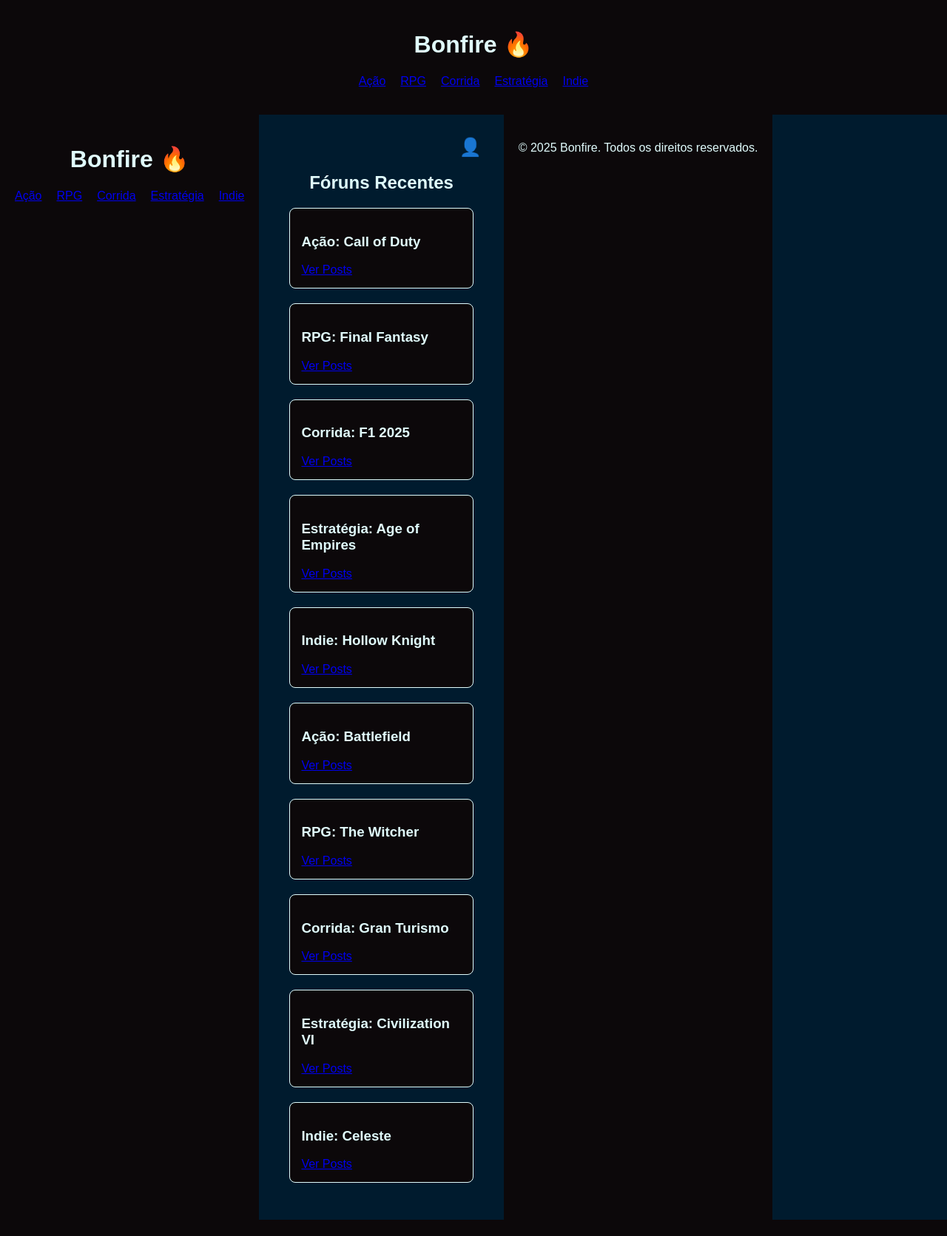
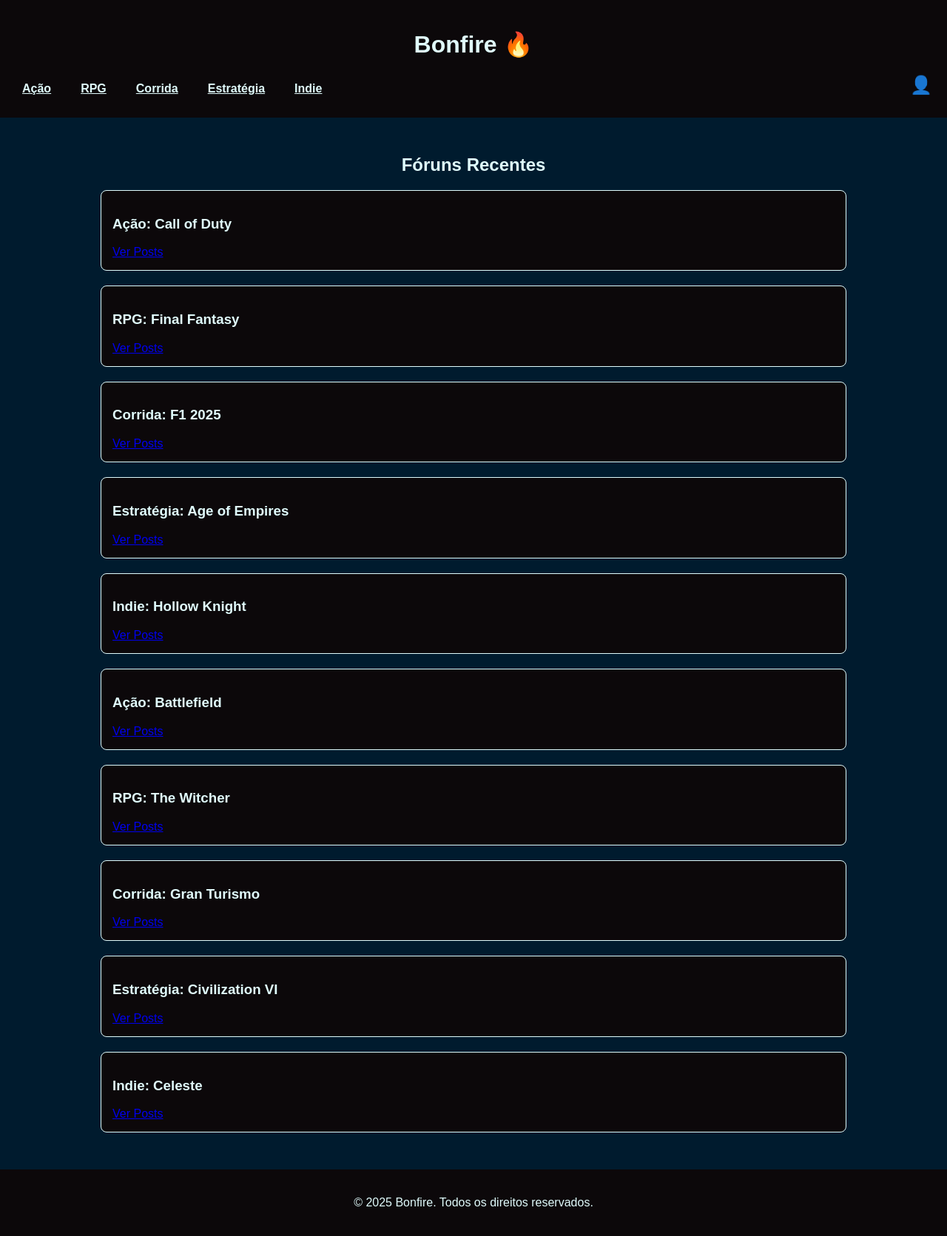
Before and after one commit to Brondani-7/TCC, a PHP site: page / in a window 1280 px wide. Shown: the whole page at 74% size. Before the commit the page ends 1649 px from the top, so only its background shows below. Run offline with PHP 8.4, Linux system fonts and the light colour scheme; data comes from the database, SQL or seed files in the repository.

Commit message:
Add files via upload

```diff
--- a/bonfire 2/assets/style.css
+++ b/bonfire 2/assets/style.css
@@ -18,6 +18,40 @@ html, body {
   transition: background-color 0.3s, color 0.3s;
 }
 
+nav {
+  display: flex;
+  align-items: center;
+  justify-content: space-between; /* links à esquerda, ícone à direita */
+}
+
+nav ul {
+  display: flex;
+  list-style: none;
+  gap: 20px;
+  padding: 0;
+  margin: 0;
+}
+
+nav ul li a {
+  color: var(--light-cyan);
+  font-weight: bold;
+  padding: 10px;
+  border-radius: 5px;
+  transition: background 0.3s;
+}
+
+nav ul li a:hover {
+  background-color: var(--light-cyan);
+  color: var(--oxford-blue);
+}
+
+.profile-icon {
+  font-size: 24px;
+  cursor: pointer;
+  margin-left: auto; /* garante que vá para a direita */
+}
+
+
 h2 {
   text-align: center;
   margin-top: 20px;
@@ -28,6 +62,18 @@ h2 {
   flex-direction: column;
   min-height: 100vh;
 }
+
+.profile-icon a {
+  font-size: 24px;
+  text-decoration: none;
+  color: var(--light-cyan);
+  transition: color 0.3s;
+}
+
+.profile-icon a:hover {
+  color: #c0e6ea; /* tom mais claro no hover */
+}
+
 
 /* Header e Footer fixos */
 header, footer {
--- a/bonfire 2/cadastro.php
+++ b/bonfire 2/cadastro.php
@@ -4,10 +4,11 @@ include('includes/db.php');
 if ($_SERVER["REQUEST_METHOD"] == "POST") {
   $email = $_POST['email'];
   $name = $_POST['name'];
-  $password = password_hash($_POST['password'], PASSWORD_DEFAULT);
+  $senha = $_POST['password'];
+  $hash = password_hash($senha, PASSWORD_DEFAULT);
 
   $stmt = $pdo->prepare("INSERT INTO usuários (Email, Name, Password) VALUES (?, ?, ?)");
-  $stmt->execute([$email, $name, $password]);
+  $stmt->execute([$email, $nome, $hash]);
 
   header("Location: login.php");
 }
--- a/bonfire 2/includes/header.php
+++ b/bonfire 2/includes/header.php
@@ -10,7 +10,8 @@
       <li><a href="index.php?categoria=estrategia">Estratégia</a></li>
       <li><a href="index.php?categoria=indie">Indie</a></li>
     </ul>
-  </nav>
+  <div class="profile-icon" ><a href="login.php">👤</a></div>
+</nav>
 </header>
 <body>
 <div class="page-container">
--- a/bonfire 2/index.php
+++ b/bonfire 2/index.php
@@ -6,16 +6,9 @@ $categoria = $_GET['categoria'] ?? null;
 ?>
 
 <div class="layout">
-  <?php
-require_once 'includes/db.php';
-include('includes/header.php');
 
-$categoria = $_GET['categoria'] ?? null;
-?>
 
-<div class="layout">
   <main class="content">
-    <div class="profile-icon">👤</div>
     <h2>Fóruns <?= $categoria ? ucfirst($categoria) : "Recentes" ?></h2>
 
     <?php
```
Also changed, not shown: other parts of bonfire 2/assets/style.css (+0 -60 lines), bonfire 2/login.php (+6 -3 lines), bonfire 2/includes/footer.php (line endings or trailing spaces).
